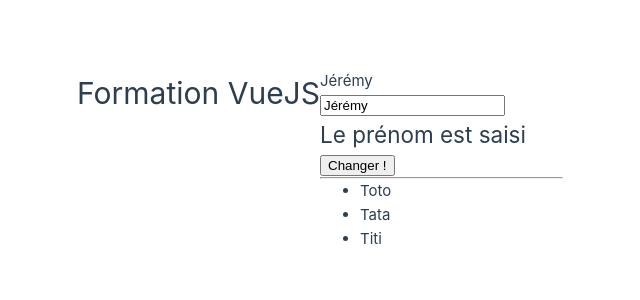
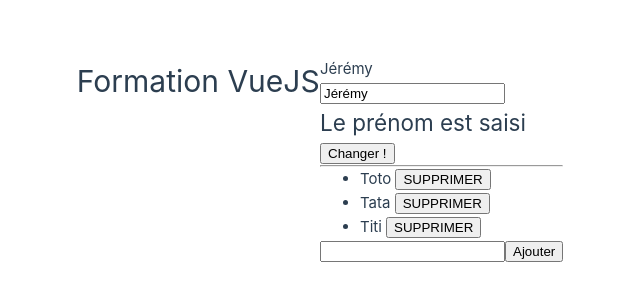
Before and after one commit to jperrouault-school-job/iia-vuejs-2023, a Vue app in the folder formation-vue/: page / in a window 1280 px wide. Shown: the part 240-540 px from the top of the page, without its empty margins (320-960 px from the left). Built offline with nearby package versions, Linux system fonts and the light colour scheme.

Commit message:
JOUR 1 - EXO CRUD Prenoms

```diff
--- a/formation-vue/src/App.vue
+++ b/formation-vue/src/App.vue
@@ -23,6 +23,21 @@
   console.log(event);
   alert('ok');
 }
+
+
+const saisiePrenom = ref('');
+
+function ajouterPrenom() {
+  prenoms.value.push(saisiePrenom.value);
+}
+
+function supprimerPrenom(prenom) {
+  const index = prenoms.value.indexOf(prenom); // On récupère la position du prénom à supprimer
+
+  // On supprime un élément du tableau à partir de l'index
+  prenoms.value.splice(index, 1);
+}
+
 </script>
 
 <template>
@@ -46,10 +61,12 @@
 
     <ul>
       <li v-for="p of prenoms" :key="p">
-        {{ p }}
+        {{ p }} <button @click="supprimerPrenom(p)">SUPPRIMER</button>
       </li>
     </ul>
 
+    <input type="text" v-model="saisiePrenom" />
+    <button @click="ajouterPrenom()">Ajouter</button>
 
   </main>
 </template>
```
